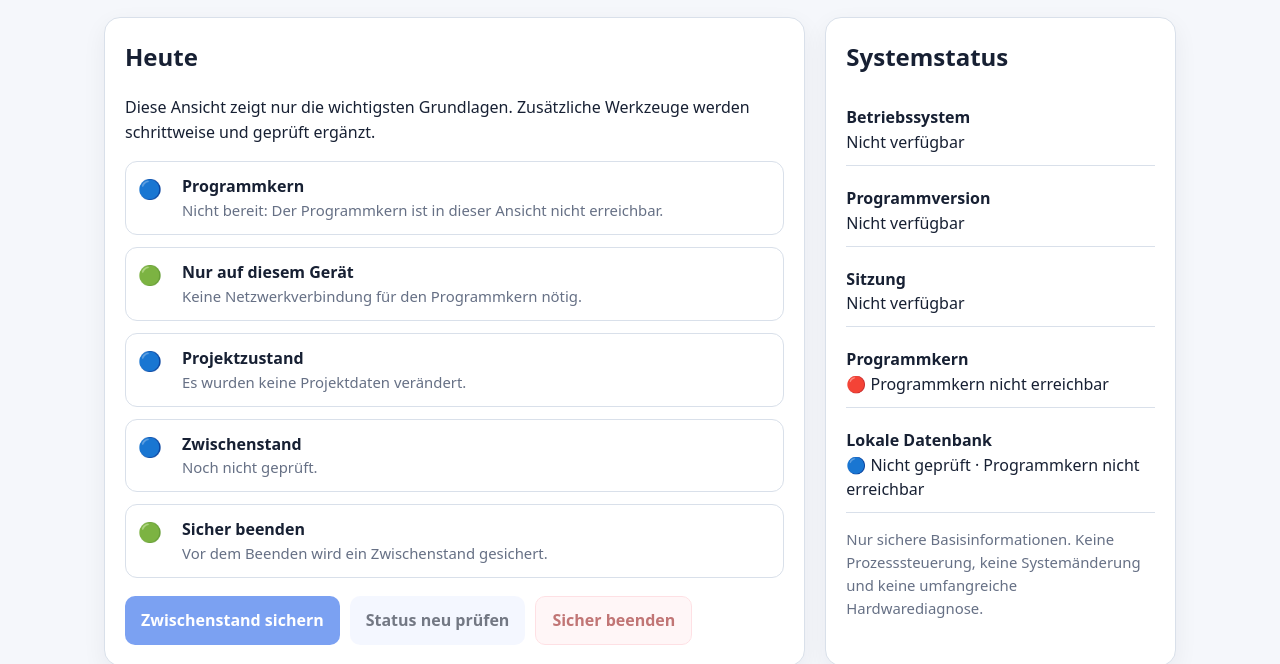
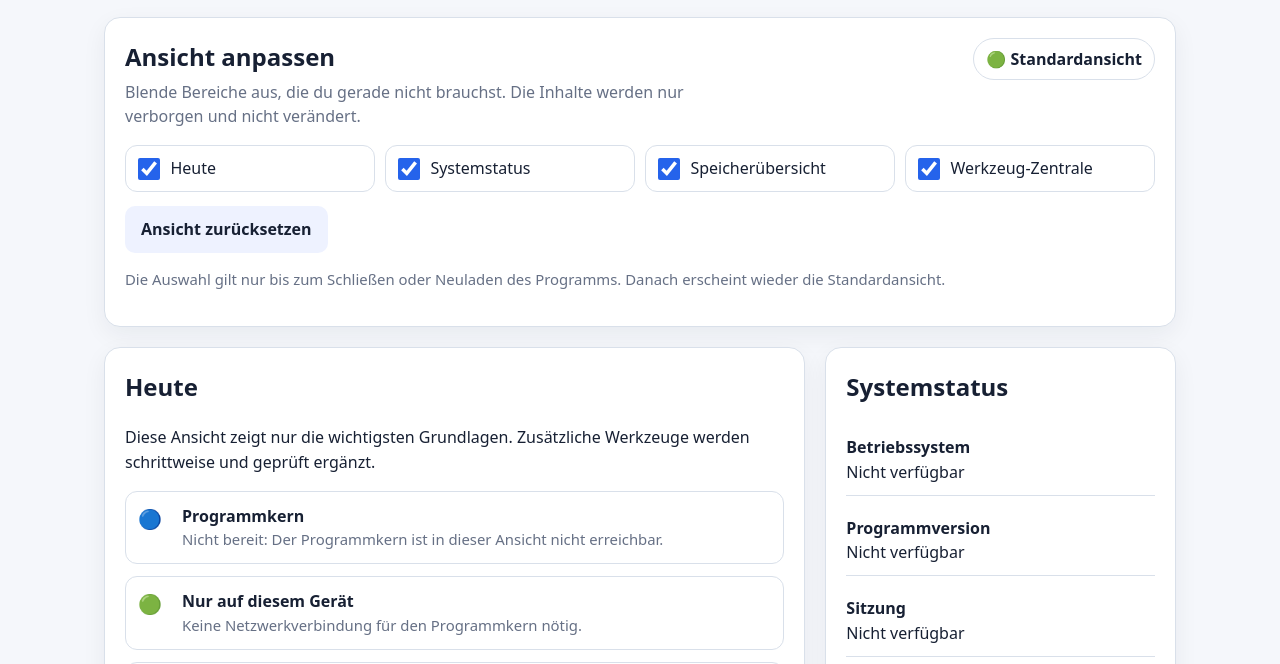
Before and after one commit to provoware/2026-MultiTool, a website with bundled scripts: page src/ui/index.html in a window 1280 px wide. Shown: the part 114-778 px from the top of the page. Built offline with nearby package versions, Linux system fonts and the light colour scheme.

Commit message:
P0.5a: Bereiche sitzungslokal ein- und ausblenden

```diff
--- a/package.json
+++ b/package.json
@@ -9,8 +9,9 @@
     "lint": "npm run lint:js && npm run lint:html",
     "test:foundation:knowledge": "node tests/foundation/knowledge_registry_integrity.mjs",
     "test:foundation:storage-display": "node tests/foundation/storage_display_contract.mjs",
+    "test:foundation:workspace": "node tests/foundation/workspace_visibility_contract.mjs",
     "test:foundation:browser": "node tests/foundation/desktop_browser_visual_acceptance.mjs",
-    "check": "npm run lint && npm run test:foundation:knowledge && npm run test:foundation:storage-display",
+    "check": "npm run lint && npm run test:foundation:knowledge && npm run test:foundation:storage-display && npm run test:foundation:workspace",
     "ci:governance": "node scripts/ci/check-governance.mjs",
     "ci:schnell": "npm run ci:governance && npm run check",
     "ci:freigabe-schutztest": "node scripts/ci/release-preflight.mjs --self-test-blocked",
--- a/src/ui/app.mjs
+++ b/src/ui/app.mjs
@@ -1,7 +1,15 @@
 import { storageStatePresentation } from './storage-display.mjs';
+import {
+  WORKSPACE_PANELS,
+  defaultWorkspaceVisibility,
+  resetWorkspaceVisibility,
+  setWorkspacePanelVisibility,
+  visibleWorkspaceCount,
+} from './workspace-visibility.mjs';
 
 const $ = (id) => document.getElementById(id);
 const live = (text) => { $('live').textContent = text; };
+let workspaceVisibility = defaultWorkspaceVisibility();
 
 function runtimeInvoke() {
   const invoke = globalThis.__TAURI__?.core?.invoke;
@@ -15,6 +23,50 @@ function setStorageActionsEnabled(enabled) {
   for (const id of ['checkpointBtn', 'shutdownBtn']) {
     $(id).disabled = !enabled;
   }
+}
+
+function workspacePanelElement(panelId) {
+  return document.querySelector(`[data-workspace-panel="${panelId}"]`);
+}
+
+function workspaceToggleElement(panelId) {
+  return document.querySelector(`[data-workspace-toggle="${panelId}"]`);
+}
+
+function renderWorkspaceVisibility() {
+  for (const panel of WORKSPACE_PANELS) {
+    const target = workspacePanelElement(panel.id);
+    const toggle = workspaceToggleElement(panel.id);
+    const visible = workspaceVisibility[panel.id] !== false;
+    if (!target || !toggle) throw new Error(`Arbeitsbereich fehlt: ${panel.id}`);
+    target.hidden = !visible;
+    toggle.checked = visible;
+  }
+
+  const visibleCount = visibleWorkspaceCount(workspaceVisibility);
+  $('workspaceSummary').textContent = visibleCount === WORKSPACE_PANELS.length
+    ? '🟢 Standardansicht'
+    : `🔵 ${visibleCount} von ${WORKSPACE_PANELS.length} Bereichen sichtbar`;
+}
+
+function setupWorkspaceControls() {
+  for (const panel of WORKSPACE_PANELS) {
+    const toggle = workspaceToggleElement(panel.id);
+    if (!toggle) throw new Error(`Sichtbarkeitsschalter fehlt: ${panel.id}`);
+    toggle.addEventListener('change', () => {
+      workspaceVisibility = setWorkspacePanelVisibility(workspaceVisibility, panel.id, toggle.checked);
+      renderWorkspaceVisibility();
+      live(`${panel.label} ist jetzt ${toggle.checked ? 'sichtbar' : 'ausgeblendet'}.`);
+    });
+  }
+
+  $('workspaceResetBtn').addEventListener('click', () => {
+    workspaceVisibility = resetWorkspaceVisibility();
+    renderWorkspaceVisibility();
+    live('Standardansicht wurde wiederhergestellt.');
+  });
+
+  renderWorkspaceVisibility();
 }
 
 async function loadProjectState() {
@@ -249,5 +301,6 @@ $('shutdownBtn').addEventListener('click', async () => {
   }
 });
 
+setupWorkspaceControls();
 setStorageActionsEnabled(false);
 await refresh();
--- a/src/ui/index.html
+++ b/src/ui/index.html
@@ -17,7 +17,42 @@
     </header>
 
     <main class="grid">
-      <section class="card" aria-labelledby="today">
+      <section class="card workspace-card" aria-labelledby="workspaceTitle">
+        <div class="section-heading">
+          <div>
+            <h2 id="workspaceTitle">Ansicht anpassen</h2>
+            <p>Blende Bereiche aus, die du gerade nicht brauchst. Die Inhalte werden nur verborgen und nicht verändert.</p>
+          </div>
+          <div id="workspaceSummary" class="badge">🟢 Standardansicht</div>
+        </div>
+
+        <fieldset class="workspace-options" aria-describedby="workspaceHelp">
+          <legend class="visually-hidden">Sichtbare Bereiche</legend>
+          <label class="workspace-option" for="workspaceToggleToday">
+            <input id="workspaceToggleToday" type="checkbox" data-workspace-toggle="today" checked>
+            <span>Heute</span>
+          </label>
+          <label class="workspace-option" for="workspaceToggleSystemStatus">
+            <input id="workspaceToggleSystemStatus" type="checkbox" data-workspace-toggle="system-status" checked>
+            <span>Systemstatus</span>
+          </label>
+          <label class="workspace-option" for="workspaceToggleStorage">
+            <input id="workspaceToggleStorage" type="checkbox" data-workspace-toggle="storage" checked>
+            <span>Speicherübersicht</span>
+          </label>
+          <label class="workspace-option" for="workspaceToggleTools">
+            <input id="workspaceToggleTools" type="checkbox" data-workspace-toggle="tools" checked>
+            <span>Werkzeug-Zentrale</span>
+          </label>
+        </fieldset>
+
+        <div class="actions workspace-actions">
+          <button class="secondary" id="workspaceResetBtn" type="button">Ansicht zurücksetzen</button>
+        </div>
+        <p id="workspaceHelp" class="small">Die Auswahl gilt nur bis zum Schließen oder Neuladen des Programms. Danach erscheint wieder die Standardansicht.</p>
+      </section>
+
+      <section id="panelToday" class="card" data-workspace-panel="today" aria-labelledby="today">
         <h2 id="today">Heute</h2>
         <p>Diese Ansicht zeigt nur die wichtigsten Grundlagen. Zusätzliche Werkzeuge werden schrittweise und geprüft ergänzt.</p>
 
@@ -51,7 +86,7 @@
         </div>
       </section>
 
-      <aside class="card" aria-labelledby="systemStatusTitle">
+      <aside id="panelSystemStatus" class="card" data-workspace-panel="system-status" aria-labelledby="systemStatusTitle">
         <h2 id="systemStatusTitle">Systemstatus</h2>
         <div class="meta" id="systemStatus">
           <div><strong>Betriebssystem</strong><span id="osText">Wird geprüft …</span></div>
@@ -63,7 +98,7 @@
         <p class="small">Nur sichere Basisinformationen. Keine Prozesssteuerung, keine Systemänderung und keine umfangreiche Hardwarediagnose.</p>
       </aside>
 
-      <section class="card tools-card" aria-labelledby="storageTitle">
+      <section id="panelStorage" class="card tools-card" data-workspace-panel="storage" aria-labelledby="storageTitle">
         <div class="section-heading">
           <div>
             <h2 id="storageTitle">Speicherübersicht</h2>
@@ -76,7 +111,7 @@
         </div>
       </section>
 
-      <section class="card tools-card" aria-labelledby="toolsTitle">
+      <section id="panelTools" class="card tools-card" data-workspace-panel="tools" aria-labelledby="toolsTitle">
         <div class="section-heading">
           <div>
             <h2 id="toolsTitle">Werkzeug-Zentrale</h2>
--- a/src/ui/styles.css
+++ b/src/ui/styles.css
@@ -14,6 +14,7 @@
 
 * { box-sizing: border-box; }
 body { margin: 0; background: var(--bg); color: var(--text); font: 16px/1.55 system-ui, sans-serif; }
+[hidden] { display: none !important; }
 .shell { max-width: 1120px; margin: auto; padding: 24px; }
 .top { display: flex; gap: 16px; align-items: center; justify-content: space-between; margin-bottom: 20px; }
 .brand h1 { margin: 0; font-size: clamp(1.5rem, 3vw, 2.2rem); }
@@ -40,10 +41,16 @@ button:focus-visible, a:focus-visible { outline: 3px solid var(--focus); outline
 .meta div { padding: 10px 0; border-bottom: 1px solid var(--line); }
 .meta strong { display: block; }
 .small { color: var(--muted); font-size: .93rem; }
-.tools-card { grid-column: 1 / -1; }
+.tools-card, .workspace-card { grid-column: 1 / -1; }
 .section-heading { display: flex; gap: 16px; align-items: flex-start; justify-content: space-between; margin-bottom: 16px; }
 .section-heading h2 { margin-bottom: .25rem; }
 .section-heading p { margin: 0; color: var(--muted); max-width: 68ch; }
+.workspace-options { border: 0; padding: 0; margin: 0; display: grid; grid-template-columns: repeat(auto-fit, minmax(180px, 1fr)); gap: 10px; }
+.workspace-option { min-height: 44px; display: flex; gap: .65rem; align-items: center; padding: 10px 12px; border: 1px solid var(--line); border-radius: 12px; cursor: pointer; }
+.workspace-option:hover { background: #f8fafc; }
+.workspace-option:focus-within { outline: 3px solid var(--focus); outline-offset: 2px; }
+.workspace-option input { width: 22px; height: 22px; margin: 0; flex: 0 0 auto; accent-color: var(--blue); }
+.workspace-actions { margin-top: 14px; }
 .tool-list { display: grid; grid-template-columns: repeat(auto-fit, minmax(240px, 1fr)); gap: 12px; }
 .tool-item { border: 1px solid var(--line); border-radius: 12px; padding: 14px; min-width: 0; }
 .tool-item p { margin: .55rem 0 0; }
@@ -61,7 +68,7 @@ button:focus-visible, a:focus-visible { outline: 3px solid var(--focus); outline
   .grid { grid-template-columns: 1fr; }
   .top, .section-heading { align-items: flex-start; flex-direction: column; }
   .shell { padding: 14px; }
-  .tool-list { grid-template-columns: 1fr; }
+  .tool-list, .workspace-options { grid-template-columns: 1fr; }
 }
 
 @media (prefers-reduced-motion: no-preference) {
--- /dev/null
+++ b/src/ui/workspace-visibility.mjs
@@ -0,0 +1,27 @@
+export const WORKSPACE_PANELS = Object.freeze([
+  Object.freeze({ id: 'today', label: 'Heute' }),
+  Object.freeze({ id: 'system-status', label: 'Systemstatus' }),
+  Object.freeze({ id: 'storage', label: 'Speicherübersicht' }),
+  Object.freeze({ id: 'tools', label: 'Werkzeug-Zentrale' }),
+]);
+
+const WORKSPACE_PANEL_IDS = new Set(WORKSPACE_PANELS.map((panel) => panel.id));
+
+export function defaultWorkspaceVisibility() {
+  return Object.fromEntries(WORKSPACE_PANELS.map((panel) => [panel.id, true]));
+}
+
+export function setWorkspacePanelVisibility(current, panelId, visible) {
+  if (!WORKSPACE_PANEL_IDS.has(panelId)) {
+    throw new RangeError(`Unbekannter Arbeitsbereich: ${panelId}`);
+  }
+  return { ...current, [panelId]: Boolean(visible) };
+}
+
+export function resetWorkspaceVisibility() {
+  return defaultWorkspaceVisibility();
+}
+
+export function visibleWorkspaceCount(state) {
+  return WORKSPACE_PANELS.filter((panel) => state[panel.id] !== false).length;
+}
```
Also changed, not shown: tests/foundation/desktop_browser_visual_acceptance.mjs (+49 -3 lines), tests/foundation/workspace_visibility_contract.mjs (added, +39 -0 lines).
